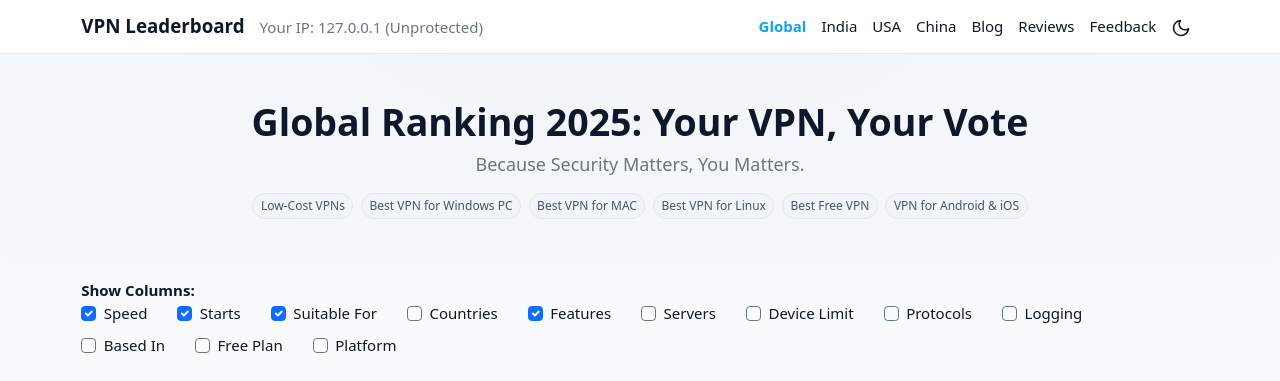
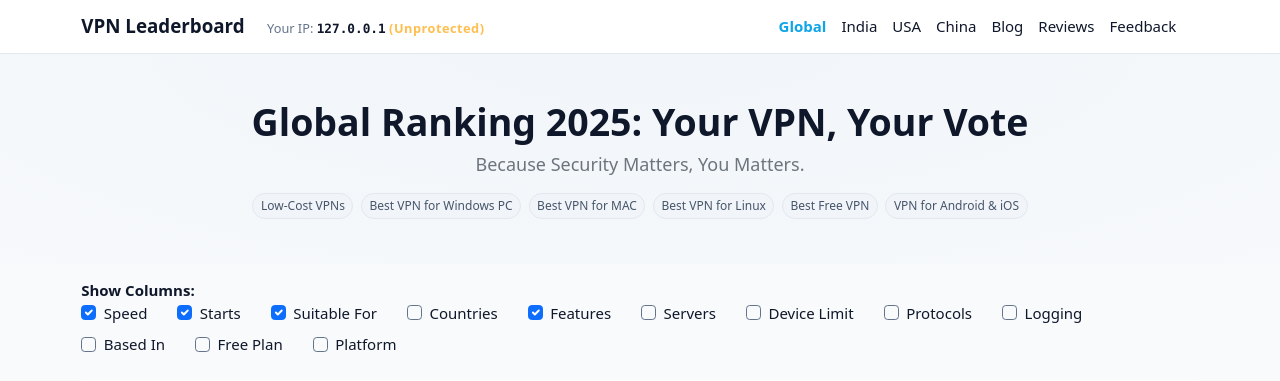
Before and after one commit to beingdutta/vpnleaderboard.com, a PHP site: page /index.php in a window 1280 px wide. Shown: the top 381 px of the page. Run offline with PHP 8.4, Linux system fonts and the light colour scheme; data comes from the database, SQL or seed files in the repository.

Commit message:
IP address information styled

```diff
--- a/navigation/nav.php
+++ b/navigation/nav.php
@@ -34,31 +34,17 @@
 ];
 ?>
 <nav class="navbar navbar-expand-lg border-bottom" style="--bs-border-color: var(--border-color);">
-  <div class="container flex-wrap">
-    <div class="d-flex justify-content-between align-items-center w-100 d-lg-none">
-      <a class="navbar-brand" href="index.php">
-        <span class="brand-text">VPN Leaderboard</span>
-      </a>
-      <div class="d-flex align-items-center">
-        <a href="#" id="theme-toggle" class="nav-link me-3" title="Toggle light/dark theme"></a>
-        <button class="navbar-toggler" type="button" data-bs-toggle="collapse" data-bs-target="#mainNavbar" aria-controls="mainNavbar" aria-expanded="false" aria-label="Toggle navigation">
-            <span class="navbar-toggler-icon"></span>
-        </button>
-      </div>
-    </div>
-
-    <div class="ip-text-container w-100">
-      <a class="navbar-brand d-none d-lg-flex" href="index.php">
-        <span class="brand-text">VPN Leaderboard</span>
-      </a>
-      <span class="ip-text text-secondary" title="Your public IP address and estimated location. A VPN will change this.">
+  <div class="container">
+    <a class="navbar-brand" href="index.php">
+      <span class="brand-text">VPN Leaderboard</span>
+      <span class="ip-info-block" title="Your public IP address and estimated location. A VPN will change this.">
         Your IP: <span class="ip-addr"><?= htmlspecialchars($current_ip) ?></span>
         <?php if ($location_info): ?>
           <span class="location-info"><svg xmlns="http://www.w3.org/2000/svg" width="12" height="12" fill="currentColor" class="bi bi-geo-alt-fill me-1" viewBox="0 0 16 16"><path d="M8 16s6-5.686 6-10A6 6 0 0 0 2 6c0 4.314 6 10 6 10zm0-7a3 3 0 1 1 0-6 3 3 0 0 1 0 6z"/></svg><?= $location_info ?></span>
         <?php endif; ?>
         <span class="ip-status">(Unprotected)</span>
       </span>
-    </div>
+    </a>
 
     <div class="collapse navbar-collapse" id="mainNavbar">
       <ul class="navbar-nav ms-auto mb-2 mb-lg-0 align-items-center">
--- a/styles/style.css
+++ b/styles/style.css
@@ -506,60 +506,47 @@
   white-space: nowrap;
 }
 
-/* Responsive Nav */
+/* --- Navigation Bar: Brand & IP Info --- */
 .navbar-brand {
-    padding-top: 0;
-    padding-bottom: 0;
-}
-
-.ip-text-container {
   display: flex;
   align-items: baseline;
   flex-wrap: wrap;
 }
 
-.navbar-brand .brand-text {
-    font-size: 1.25rem; /* Adjust as needed */
-    font-weight: bold;
+.brand-text {
+  font-size: 1.25rem;
+  font-weight: bold;
+  color: var(--text-primary);
 }
 
-.navbar-brand .ip-addr {
+.ip-info-block {
+  font-size: 0.85rem; /* Base font size for the entire IP block */
+  color: var(--text-secondary);
+  margin-left: 1.5rem; /* Space between brand and IP block on desktop */
+}
+
+.ip-addr {
   font-family: 'SF Mono', SFMono-Regular, ui-monospace, 'Menlo', 'Consolas', 'Liberation Mono', monospace;
   font-weight: 600;
   color: var(--text-primary);
 }
 
-.navbar-brand .location-info {
+.location-info {
   margin-left: 0.75rem;
-  color: var(--text-secondary);
   font-weight: 500;
 }
 
-.navbar-brand .ip-status {
-  color: #f59e0b;
+.ip-status {
+  color: #ffbf50;
   font-weight: 700;
   letter-spacing: 0.5px;
-  font-size: 0.8rem; /* Explicitly set to match .ip-text for consistency */
-  vertical-align: middle;
 }
 
-.navbar-brand .ip-text {
-    font-size: 0.8rem; /* Reduced font size */
-    margin-left: 0; /* Reset margin */
-}
-
-@media (min-width: 992px) {
-  .ip-text-container {
-    width: auto !important; /* Allow it to shrink on desktop */
-  }
-  .navbar-brand .ip-text {
-    margin-left: 1.5rem; /* Add space on desktop */
-  }
-}
-
+/* On mobile, stack the IP info below the brand name */
 @media (max-width: 991.98px) {
-  .ip-text-container {
-    padding-bottom: 0.5rem; /* Add some space below the IP line on mobile */
+  .ip-info-block {
+    margin-left: 0; /* Remove desktop margin */
+    flex-basis: 100%; /* Make it take the full width to force a new line */
   }
 }
 
```
